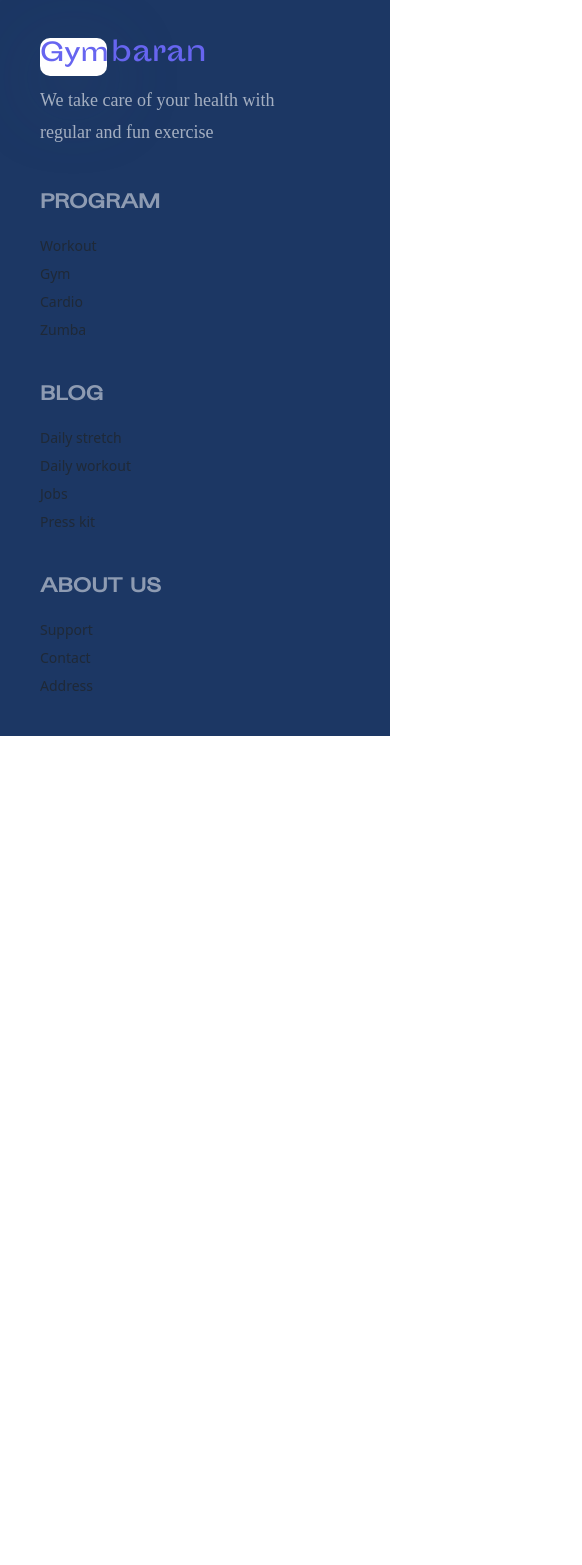
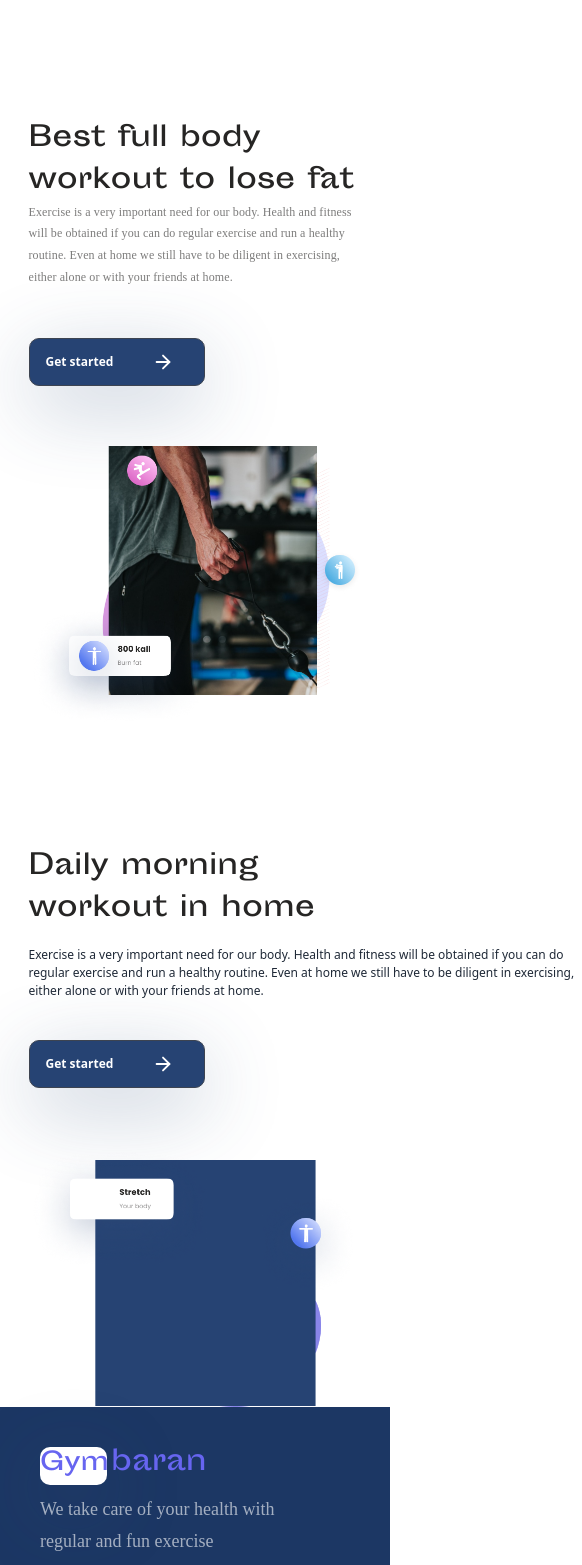
Before and after one commit to taimul/Gym-baran-client, a React (Create React App) app: page / in a window 390 px wide. Shown: the part 1563-3128 px from the top of the page, 582 px wide, since content can reach past the window. Before the commit the page ends 2299 px from the top, so only its background shows below. Built offline with nearby package versions, Linux system fonts and the light colour scheme.

Commit message:
two more sections added

```diff
--- a/src/Pages/Home/Home.js
+++ b/src/Pages/Home/Home.js
@@ -1,6 +1,8 @@
 import React from 'react';
 import Challenges from '../Challenges/Challenges';
 import Hero from '../Hero/Hero';
+import Workout1 from '../Workout1/Workout1';
+import Workout2 from '../Workout2/Workout2';
 import './Home.css';
 
 const Home = () => {
@@ -12,8 +14,8 @@ const Home = () => {
                 <div className='description-text lg:mt-4'> <p>Exercise is a very important need for our body. Health and fitness will be obtained if you can do regular exercise and run a healthy routine. Even at home we still have to be diligent in exercising, either alone or with your friends at home. Healthy life makes you more excited to live the day</p></div>
             </div>
             <Challenges/>
-            {/* <Workout1/> */}
-            {/* <Workout2/> */}
+            <Workout1/>
+            <Workout2/>
             {/* <WorkPlan/> */}
             {/* <Programs/> */}
             {/* <Testimonials/> */}
--- /dev/null
+++ b/src/Pages/Workout1/Workout1.css
@@ -0,0 +1,40 @@
+.button-link {
+    width: 246px;
+    height: 52px;
+    left: 783px;
+    top: 1930px;
+
+    background: #264373;
+    box-shadow: 0px 20px 80px rgba(51, 78, 123, 0.3);
+    border-radius: 10px;
+}
+
+@media screen and (max-width:768px) {
+    .workout1-description {
+        font-family: 'Poppins';
+        font-style: normal;
+        font-weight: 400;
+        font-size: 12px;
+        line-height: 180%;
+        /* or 22px */
+
+        letter-spacing: 0.01em;
+
+        color: #262524;
+
+        opacity: 0.6;
+
+        /* Inside auto layout */
+
+        flex: none;
+        order: 1;
+        flex-grow: 0;
+    }
+    .m-res{
+        margin-top: 60px;
+    }
+    .button-link{
+        width: 176px;
+        height: 40px;
+    }
+}
--- /dev/null
+++ b/src/Pages/Workout1/Workout1.js
@@ -0,0 +1,22 @@
+import React from 'react';
+import './Workout1.css';
+import workout1 from '../../Assets/Group 3892.png'
+import { FiArrowRight } from "react-icons/fi";
+
+
+const Workout1 = () => {
+    return (
+        <div className='lg:grid lg:grid-cols-2 mt-[120px] flex flex-col-reverse'>
+            <div className='m-res'><img src={workout1} alt="" /></div>
+            <div className='lg:p-[50px]'>
+                <div><h1 className='font-face-sport lg:text-[46px] text-[28px] text-[#262524]'>Best full body workout to lose fat</h1></div>
+                <div className='lg:mt-[30px] lg:w-[553px] workout1-description'><p>Exercise is a very important need for our body. Health and fitness will be obtained if you can do regular exercise and run a healthy routine. Even at home we still have to be diligent in exercising, either alone or with your friends at home. </p></div>
+                <div className='mt-[50px]'>
+                    <a href='' className="btn normal-case button-link lg:text-[16px] text-[12px] text-[#FFFFFF] flex justify-between"> Get started <FiArrowRight className='w-[50px] text-[22px]' /> </a>
+                </div>
+            </div>
+        </div>
+    );
+};
+
+export default Workout1;
--- /dev/null
+++ b/src/Pages/Workout2/Workout2.css
@@ -0,0 +1,18 @@
+.butn-link {
+    width: 246px;
+    height: 52px;
+
+    background: #264373;
+    box-shadow: 0px 20px 80px rgba(51, 78, 123, 0.3);
+    border-radius: 10px;
+}
+
+@media screen and (max-width: 768px) {
+    .butn-link{
+        width: 176px;
+        height: 40px;
+    }
+    .card-image{
+        margin-top: 60px;
+    }
+}
--- /dev/null
+++ b/src/Pages/Workout2/Workout2.js
@@ -0,0 +1,21 @@
+import React from 'react';
+import workout2 from '../../Assets/Group 3883.png'
+import { FiArrowRight } from "react-icons/fi";
+import './Workout2.css';
+
+const Workout2 = () => {
+    return (
+        <div className='lg:grid lg:grid-cols-2  mt-[120px]'>
+            <div className='lg:p-[50px]'>
+                <div><h1 className='font-face-sport lg:text-[46px] text-[28px] text-[#262524]'>Daily morning workout in home</h1></div>
+                <div className='lg:mt-[30px] mt-[16px] lg:text-[16px] text-[12px] w-[553px]'><p>Exercise is a very important need for our body. Health and fitness will be obtained if you can do regular exercise and run a healthy routine. Even at home we still have to be diligent in exercising, either alone or with your friends at home. </p></div>
+                <div className='lg:mt-[50px] mt-[40px]'>
+                    <a href='' className="btn normal-case butn-link lg:text-[16px] text-[12px] text-[#FFFFFF] flex justify-between"> Get started <FiArrowRight className='w-[50px] text-[22px]' /> </a>
+                </div>
+            </div>
+            <div className='card-image'><img src={workout2} alt="" /></div>
+        </div>
+    );
+};
+
+export default Workout2;
```
